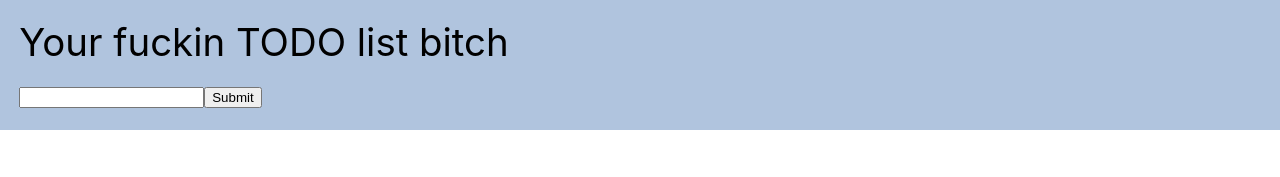
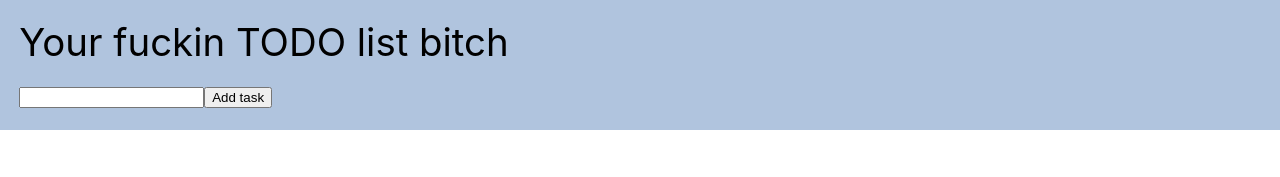
Before and after one commit to alyssa9koh/react-todo-list, a React (Create React App) app: page / in a window 1280 px wide. Shown: the top 177 px of the page. Built offline with nearby package versions, Linux system fonts and the light colour scheme.

Commit message:
changed text value of submit button for adding a task

```diff
--- a/src/components/List.jsx
+++ b/src/components/List.jsx
@@ -53,7 +53,7 @@ export default function List() {
                 </div>
                 <form onSubmit={handleSubmit}>
                     <input type="text" value={inputValue} onChange={handleChange}/>
-                    <input type="submit"/>
+                    <input type="submit" value="Add task"/>
                 </form>
             </div>
             <ol className="task-list">
--- a/src/components/Task.jsx
+++ b/src/components/Task.jsx
@@ -8,6 +8,10 @@ export default function Task({ initDesc, onDelete }) {
 
     function handleDone() {
         setIsDone(!isDone);
+    }
+
+    function handleEdit() {
+        console.log('poop');
     }
 
     function handleDelete() {
@@ -23,7 +27,7 @@ export default function Task({ initDesc, onDelete }) {
                 { desc }
             </div>
             <div className="button-container">
-                <div className="task-button">
+                <div className="task-button" onClick={handleEdit}>
                     edit
                 </div>
                 <div className="task-button" onClick={handleDelete}>
--- a/src/index.css
+++ b/src/index.css
@@ -48,6 +48,7 @@ code {
   display: flex;
   justify-content: center;
   align-items: center;
+  user-select: none;
 }
 
 .task-button{
@@ -58,6 +59,7 @@ code {
   border-radius: 10px;
   padding: 0.25em;
   margin-right: 0.5em;
+  user-select: none;
 }
 
 .task-button:hover{
```
